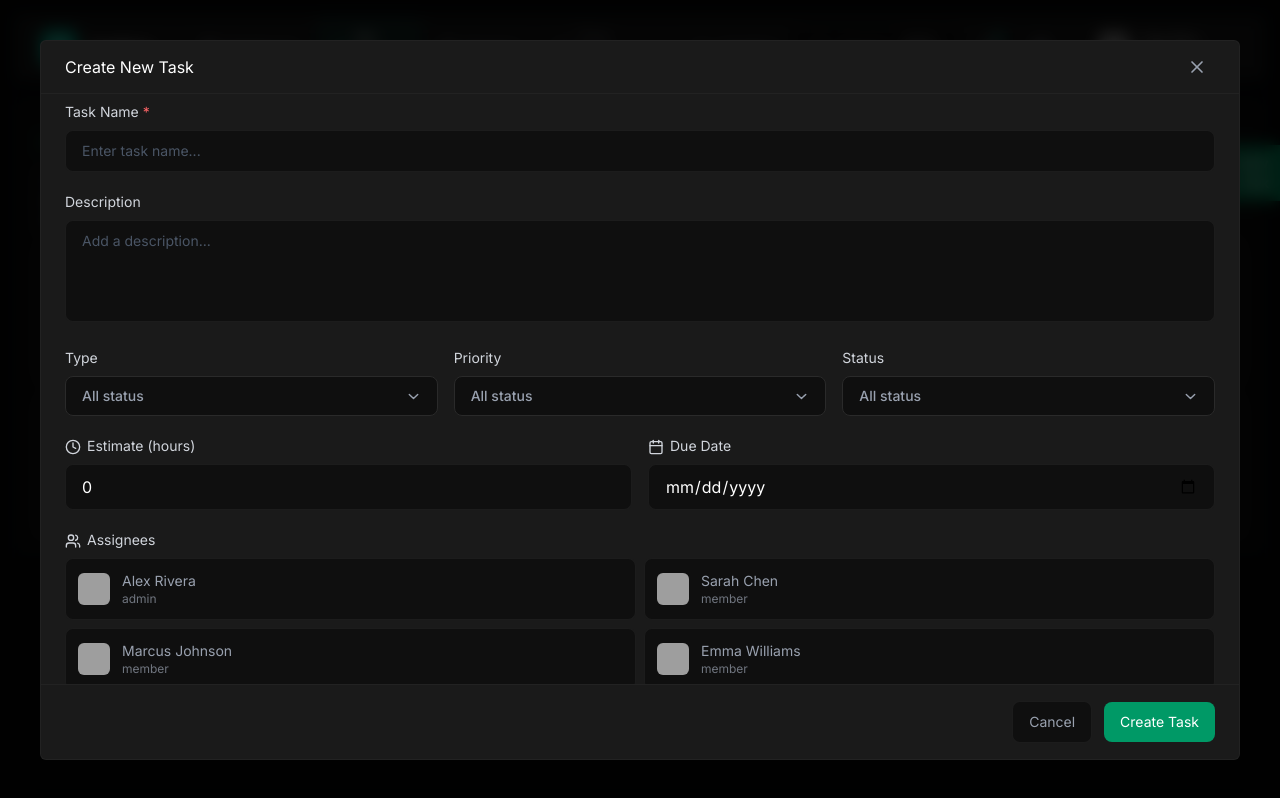
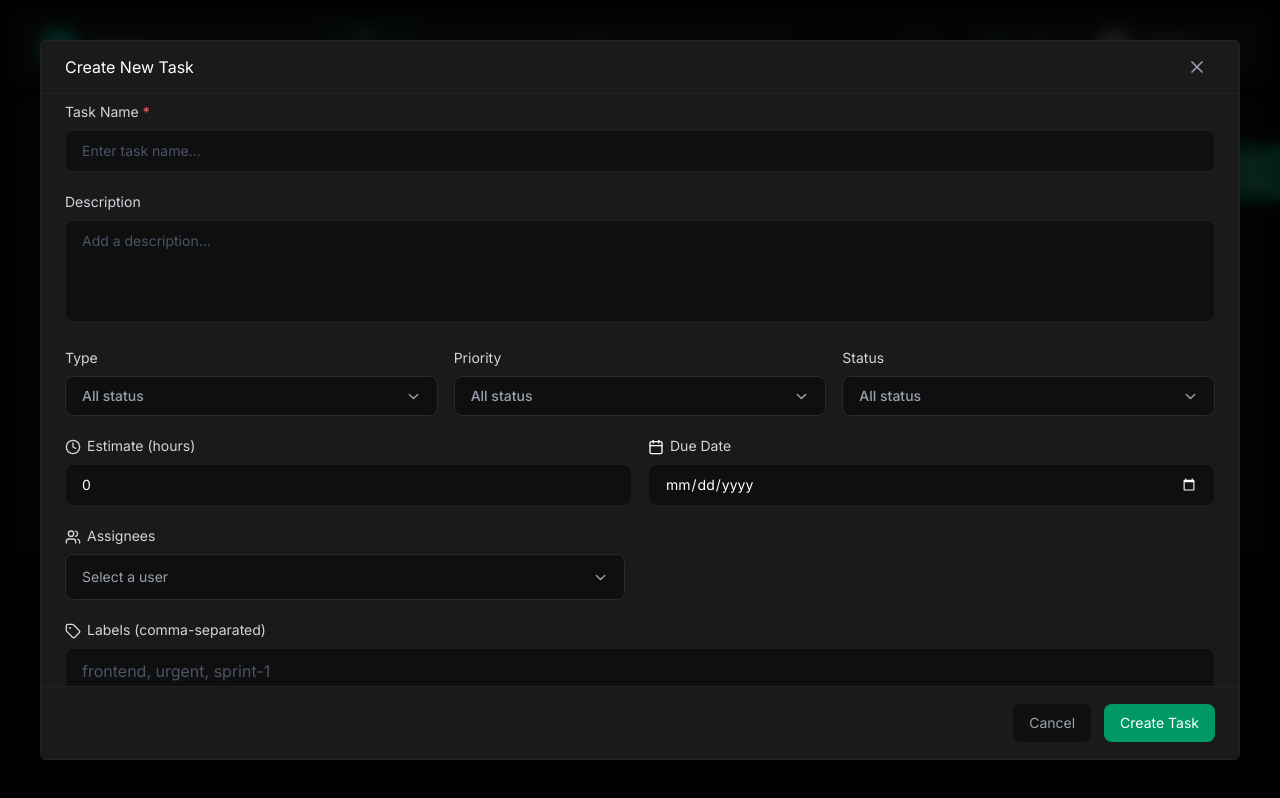
Before and after one commit to dhuy00/Knowly, a React (Vite) app in the folder knowly_frontend/: page /my-task in a window 1280 px wide. Both pictures are taken after a click on the button "New Task". Built offline with nearby package versions, Linux system fonts and the light colour scheme; grey boxes are pictures that could not be loaded.

Commit message:
feat(new-ui) done my task page

```diff
--- /dev/null
+++ b/knowly_frontend/src/components/my-task/AssigneeSelection.tsx
@@ -0,0 +1,75 @@
+import React, { useState } from "react";
+import { IoChevronDownOutline } from "react-icons/io5";
+
+type UserOptionProps = {
+  avatar: string;
+  name: string;
+};
+
+const UserOption = ({ avatar, name }: UserOptionProps) => {
+  return (
+    <div className="flex items-center justify-between hover:bg-gray-900 px-4 py-3">
+      <div className="flex items-center gap-2">
+        <div className="w-6 h-6 bg-green-500 rounded-full"></div>
+        <div className="text-sm text-gray-400 font-medium">{name}</div>
+      </div>
+    </div>
+  );
+};
+
+const AssigneeSelection = () => {
+  const [openDropdown, setOpenDropdown] = useState(false);
+
+  const userList = [
+    {
+      id: 0,
+      avatar: "",
+      name: "Vo Duc Huy",
+    },
+    {
+      id: 0,
+      avatar: "",
+      name: "Vo Duc Huy",
+    },
+    {
+      id: 0,
+      avatar: "",
+      name: "Vo Duc Huy",
+    },
+    {
+      id: 0,
+      avatar: "",
+      name: "Vo Duc Huy",
+    },
+  ];
+
+  const handleDropdown = () => {
+    setOpenDropdown(!openDropdown);
+    console.log("Catch event")
+  };
+
+  return (
+    <div className="relative">
+      <div
+        className="bg-[#0F0F0F] border border-[#2A2A2A] rounded-lg text-gray-400 text-sm
+        w-[560px] px-4 py-3 flex justify-between items-center"
+        onClick={handleDropdown}
+      >
+        <div>Select a user</div>
+        <IoChevronDownOutline className={`text-[15px] transition ${openDropdown ? 'rotate-180' : ''}`} />
+      </div>
+      {openDropdown && (
+        <div
+          className="w-[560px] bg-[#0F0F0F] border border-[#2A2A2A] absolute -top-[10px]
+      -translate-y-[100%] rounded-lg flex flex-col"
+        >
+          {userList.map((item) => (
+            <UserOption avatar={item.avatar} name={item.name} />
+          ))}
+        </div>
+      )}
+    </div>
+  );
+};
+
+export default AssigneeSelection;
--- a/knowly_frontend/src/components/my-task/TaskFormModal.tsx
+++ b/knowly_frontend/src/components/my-task/TaskFormModal.tsx
@@ -3,6 +3,7 @@ import { X, Calendar, Clock, Users, Tag, Flag } from "lucide-react";
 import type { Task } from "../../types/task";
 import { mockUsers, mockProjects } from "../../mock/mockData";
 import CustomSelect from "./CustomSelect";
+import AssigneeSelection from "./AssigneeSelection";
 
 interface TaskFormModalProps {
   isOpen: boolean;
@@ -166,13 +167,15 @@ export function TaskFormModal({
                 placeholder="0"
                 min="0"
                 step="0.5"
-                className="w-full px-4 py-2.5 bg-[#0F0F0F] border border-[#2A2A2A]/50 rounded-lg text-white placeholder-gray-600 outline-none focus:border-emerald-500/50 transition"
+                className="w-full px-4 py-2.5 bg-[#0F0F0F] border border-[#2A2A2A]/50 rounded-lg
+                 text-white placeholder-gray-600 outline-none focus:border-emerald-500/50
+                 transition text-sm"
               />
             </div>
 
             <div>
               <label className="block text-sm text-gray-300 mb-2">
-                <Calendar className="size-4 inline mr-1.5" />
+                <Calendar className="size-4 inline mr-1.5 text-white" />
                 Due Date
               </label>
               <input
@@ -190,7 +193,8 @@ export function TaskFormModal({
                       : undefined,
                   })
                 }
-                className="w-full px-4 py-2.5 bg-[#0F0F0F] border border-[#2A2A2A]/50 rounded-lg text-white outline-none focus:border-emerald-500/50 transition"
+                className="w-full px-4 py-2.5 bg-[#0F0F0F] border border-[#2A2A2A]/50 rounded-lg
+                 text-white outline-none focus:border-emerald-500/50 transition text-sm custom-date"
               />
             </div>
           </div>
@@ -201,30 +205,7 @@ export function TaskFormModal({
               <Users className="size-4 inline mr-1.5" />
               Assignees
             </label>
-            <div className="grid grid-cols-2 gap-2">
-              {mockUsers.map((user) => (
-                <button
-                  key={user.id}
-                  type="button"
-                  onClick={() => handleAssigneeToggle(user.id)}
-                  className={`flex items-center gap-3 p-3 rounded-lg border transition ${
-                    formData.assignees?.includes(user.id)
-                      ? "bg-emerald-500/10 border-emerald-500/30 text-white"
-                      : "bg-[#0F0F0F] border-[#2A2A2A]/50 text-gray-400 hover:border-emerald-500/30"
-                  }`}
-                >
-                  <img
-                    src={user.avatar}
-                    alt={user.name}
-                    className="w-8 h-8 rounded-md"
-                  />
-                  <div className="text-left flex-1 min-w-0">
-                    <p className="text-sm truncate">{user.name}</p>
-                    <p className="text-xs opacity-70 truncate">{user.role}</p>
-                  </div>
-                </button>
-              ))}
-            </div>
+            <AssigneeSelection/>
           </div>
 
           {/* Labels */}
@@ -256,15 +237,15 @@ export function TaskFormModal({
           <button
             type="button"
             onClick={onClose}
-            className="px-4 py-2.5 bg-[#0F0F0F] border border-[#2A2A2A]/50 rounded-lg
-            text-gray-400 hover:text-white hover:border-emerald-500/30 transition text-sm"
+            className="px-4 py-3 bg-[#0F0F0F] border border-[#2A2A2A]/50 rounded-lg
+            text-gray-400 hover:text-white hover:border-emerald-500/30 transition text-sm leading-none"
           >
             Cancel
           </button>
           <button
             onClick={handleSubmit}
-            className="px-4 py-2.5 bg-emerald-600 hover:bg-emerald-700 text-white
-            rounded-lg transition text-sm"
+            className="px-4 py-3 bg-emerald-600 hover:bg-emerald-700 text-white
+            rounded-lg transition text-sm leading-none"
           >
             {initialTask ? "Update Task" : "Create Task"}
           </button>
--- a/knowly_frontend/src/index.css
+++ b/knowly_frontend/src/index.css
@@ -118,3 +118,7 @@ blockquote {
 .chart-container g:focus {
   outline: none !important;
 }
+
+.custom-date::-webkit-calendar-picker-indicator {
+  filter: invert(1);
+}
```
